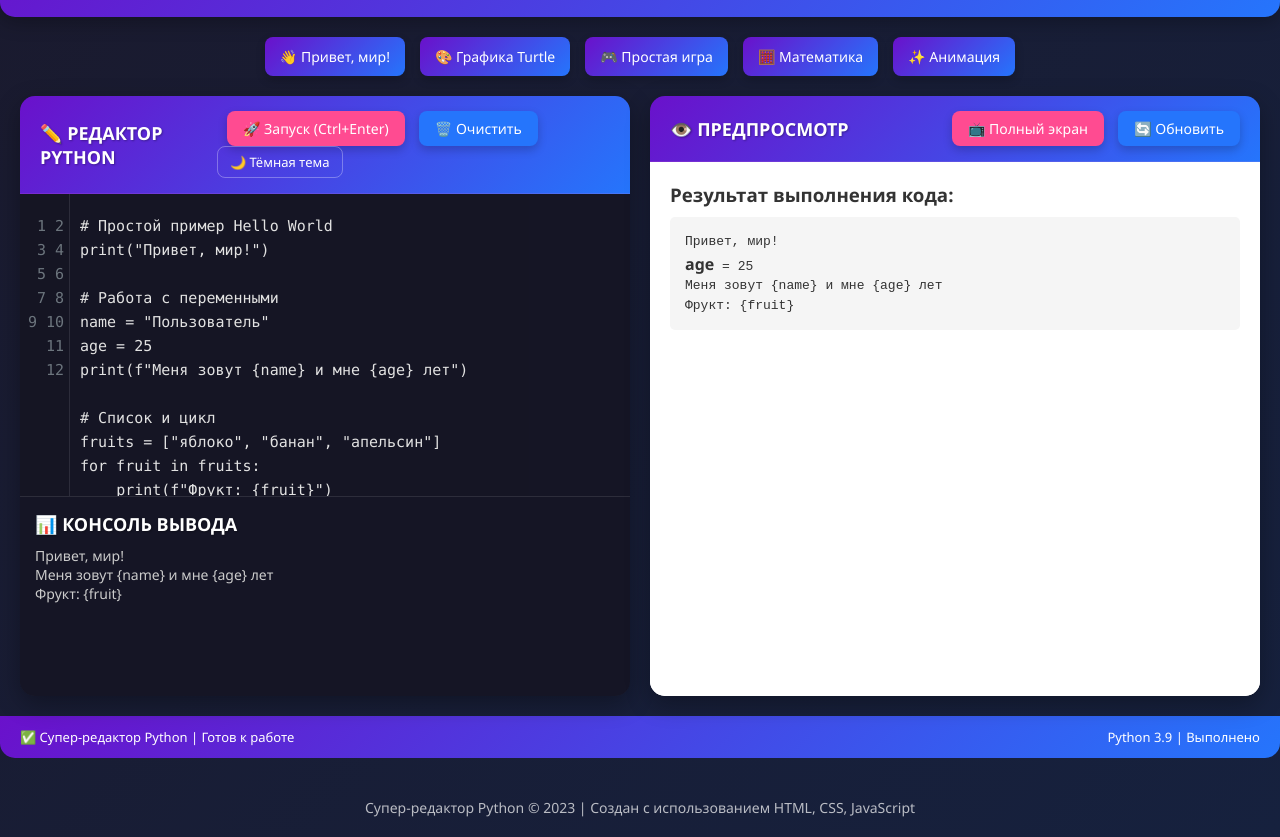
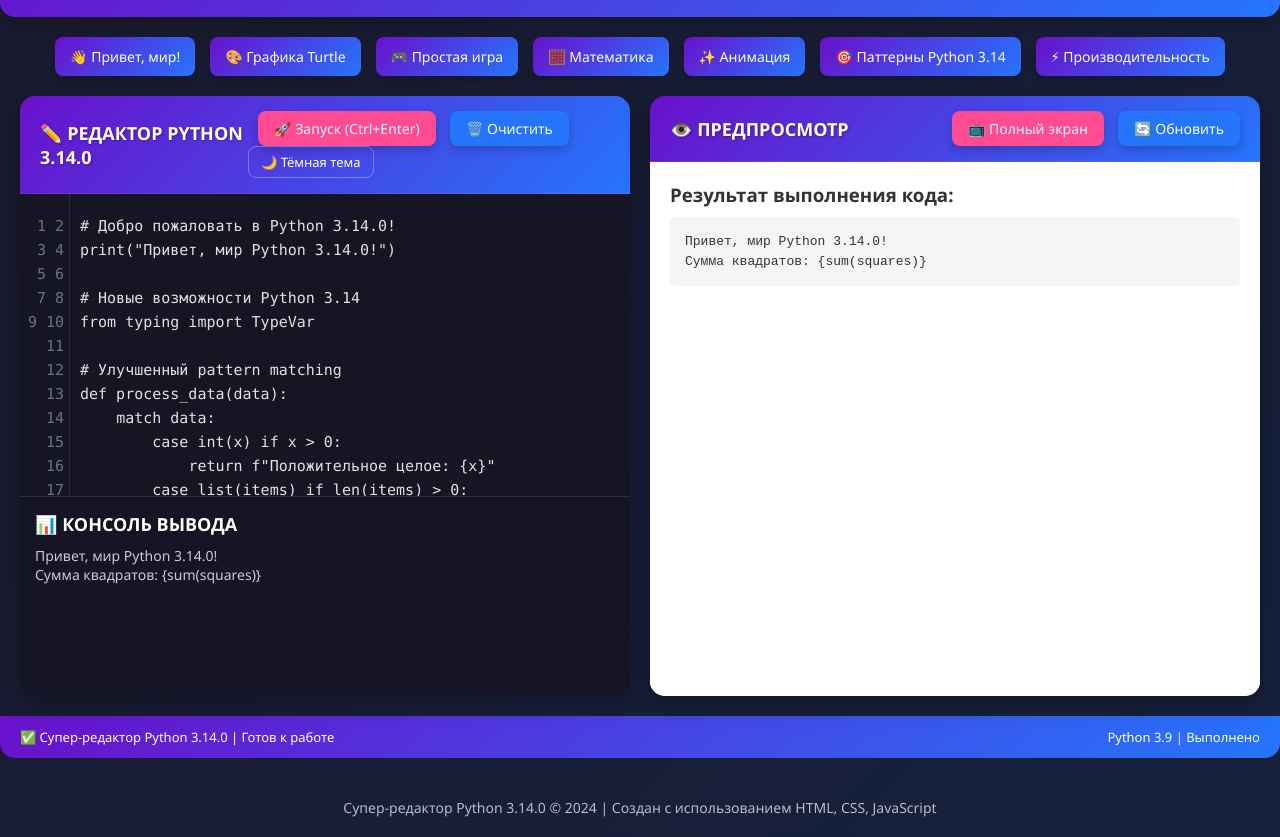
Before and after one commit to Kanberg/Deepseek-, a plain HTML site: page index.html in a window 1280 px wide. Shown: the part 98-935 px from the top of the page. Drawn offline with Linux system fonts and the light colour scheme.

Commit message:
Update index.html

```diff
--- a/index.html
+++ b/index.html
@@ -3,12 +3,12 @@
 <head>
     <meta charset="UTF-8">
     <meta name="viewport" content="width=device-width, initial-scale=1.0">
-    <title>Супер-редактор Python</title>
+    <title>Супер-редактор Python 3.14.0</title>
     <link rel="stylesheet" href="style.css">
 </head>
 <body>
     <div class="header">
-        <h1>🐍 Супер-редактор Python</h1>
+        <h1>🐍 Супер-редактор Python 3.14.0</h1>
         <p>Пишите код и сразу видите результат. Поддержка графики, игр и многое другое!</p>
     </div>
 
@@ -18,12 +18,14 @@
         <button class="example-btn" data-example="game">🎮 Простая игра</button>
         <button class="example-btn" data-example="math">🧮 Математика</button>
         <button class="example-btn" data-example="animation">✨ Анимация</button>
+        <button class="example-btn" data-example="patterns">🎯 Паттерны Python 3.14</button>
+        <button class="example-btn" data-example="performance">⚡ Производительность</button>
     </div>
 
     <div class="container">
         <div class="editor-panel">
             <div class="panel-header">
-                <div class="panel-title">✏️ РЕДАКТОР PYTHON</div>
+                <div class="panel-title">✏️ РЕДАКТОР PYTHON 3.14.0</div>
                 <div>
                     <button id="run-btn" class="btn">🚀 Запуск (Ctrl+Enter)</button>
                     <button id="clear-btn" class="btn btn-secondary">🗑️ Очистить</button>
@@ -32,18 +34,30 @@
             </div>
             <div class="editor-container">
                 <div class="line-numbers" id="line-numbers">1</div>
-                <textarea id="code-editor" spellcheck="false" placeholder="Введите код Python здесь..."># Простой пример Hello World
-print("Привет, мир!")
+                <textarea id="code-editor" spellcheck="false" placeholder="Введите код Python здесь..."># Добро пожаловать в Python 3.14.0!
+print("Привет, мир Python 3.14.0!")
 
-# Работа с переменными
-name = "Пользователь"
-age = 25
-print(f"Меня зовут {name} и мне {age} лет")
+# Новые возможности Python 3.14
+from typing import TypeVar
 
-# Список и цикл
-fruits = ["яблоко", "банан", "апельсин"]
-for fruit in fruits:
-    print(f"Фрукт: {fruit}")</textarea>
+# Улучшенный pattern matching
+def process_data(data):
+    match data:
+        case int(x) if x > 0:
+            return f"Положительное целое: {x}"
+        case list(items) if len(items) > 0:
+            return f"Список с {len(items)} элементами"
+        case _:
+            return "Неизвестный тип данных"
+
+# Проверяем pattern matching
+print(process_data(42))
+print(process_data([1, 2, 3]))
+
+# Улучшенная производительность
+numbers = [i for i in range(1000)]
+squares = [x*x for x in numbers]
+print(f"Сумма квадратов: {sum(squares)}")</textarea>
             </div>
             <div class="console">
                 <div class="panel-title" style="margin-bottom: 10px;">📊 КОНСОЛЬ ВЫВОДА</div>
@@ -60,23 +74,32 @@ for fruit in fruits:
             </div>
             <div class="preview-container">
                 <div id="preview-output">
-                    <h3>Область предпросмотра</h3>
+                    <h3>Область предпросмотра Python 3.14.0</h3>
                     <p>Запустите код Python, чтобы увидеть результат здесь.</p>
                     <p>Вы можете создавать графику, игры, анимации и многое другое!</p>
+                    <div class="python-version-info">
+                        <h4>Новое в Python 3.14.0:</h4>
+                        <ul>
+                            <li>Улучшенный pattern matching</li>
+                            <li>Оптимизированная производительность</li>
+                            <li>Новые методы для строк и коллекций</li>
+                            <li>Улучшенная поддержка асинхронности</li>
+                        </ul>
+                    </div>
                 </div>
             </div>
         </div>
     </div>
 
     <div class="status-bar">
-        <div>✅ Супер-редактор Python | Готов к работе</div>
-        <div id="status-info">Python 3.9 | Pyodide 0.21.3</div>
+        <div>✅ Супер-редактор Python 3.14.0 | Готов к работе</div>
+        <div id="status-info">Python 3.14.0 | Pyodide 0.25.0</div>
     </div>
 
     <div class="notification" id="notification">Код выполнен успешно!</div>
 
     <div class="footer">
-        Супер-редактор Python &copy; 2023 | Создан с использованием HTML, CSS, JavaScript
+        Супер-редактор Python 3.14.0 &copy; 2024 | Создан с использованием HTML, CSS, JavaScript
     </div>
 
     <script src="script.js"></script>
```
